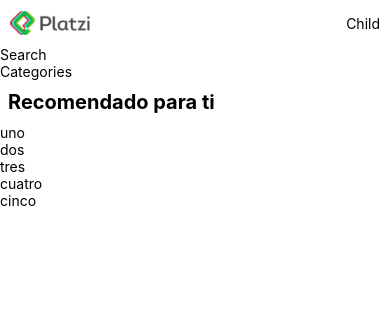
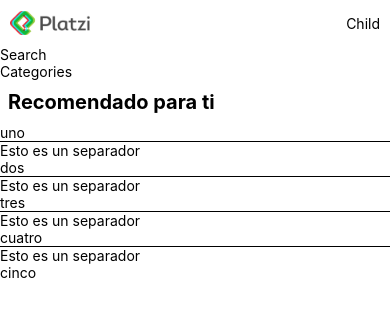
Before and after one commit to jcmexdev/react-native-app, a React Native app: screen / in a window 390 px wide. Shown: the top 316 px of the page. Built offline with nearby package versions, Linux system fonts and the light colour scheme.

Commit message:
listas vacias y separadores

```diff
--- /dev/null
+++ b/src/videos/components/list-empty.js
@@ -0,0 +1,26 @@
+import React from 'react';
+import {
+    View,
+    Text,
+    StyleSheet
+} from 'react-native';
+
+
+const ListEmpty = (props) => {
+    return (
+        <View style={styles.container}>
+            <Text style={styles.text}>{props.text}</Text>
+        </View>
+
+    );
+};
+
+const styles = StyleSheet.create({
+    container: {
+        padding: 10,
+    },
+    text: {
+        fontSize: 16
+    }
+});
+export default ListEmpty;
--- /dev/null
+++ b/src/videos/components/vertical-separator.js
@@ -0,0 +1,21 @@
+import React from 'react';
+import {
+    View,
+    Text,
+    StyleSheet
+} from 'react-native';
+
+const VerticalSeparator = (props) => {
+    return (
+        <View style={[styles.separator, { borderTopColor: props.color ? props.color : 'black' }]}>
+            <Text>Esto es un separador</Text>
+        </View>
+    );
+}
+
+const styles = StyleSheet.create({
+    separator: {
+        borderTopWidth: 1,
+    }
+});
+export default VerticalSeparator;
--- a/src/videos/containers/suggestion-list.js
+++ b/src/videos/containers/suggestion-list.js
@@ -4,8 +4,13 @@
     Text
 } from 'react-native';
 import SuggestionListLayout from '../components/suggestion-list-layout';
+import ListEmpty from '../components/list-empty';
+import VerticalSeparator from '../components/vertical-separator.js';
 
 class SuggestionList extends Component {
+    renderEmpty = () => <ListEmpty text="No hay sugerencias :(" />;
+    renderSeparator = () => <VerticalSeparator />;
+
     render() {
         let list = [
             { title: 'uno', key: '1' },
@@ -19,7 +24,9 @@
                 <FlatList
                     data={list}
                     renderItem={({ item }) => <Text key={item.key}>{item.title}</Text>}
-                    />
+                    ListEmptyComponent={this.renderEmpty}
+                    ItemSeparatorComponent={this.renderSeparator}
+                />
             </SuggestionListLayout>
         );
     }
```
